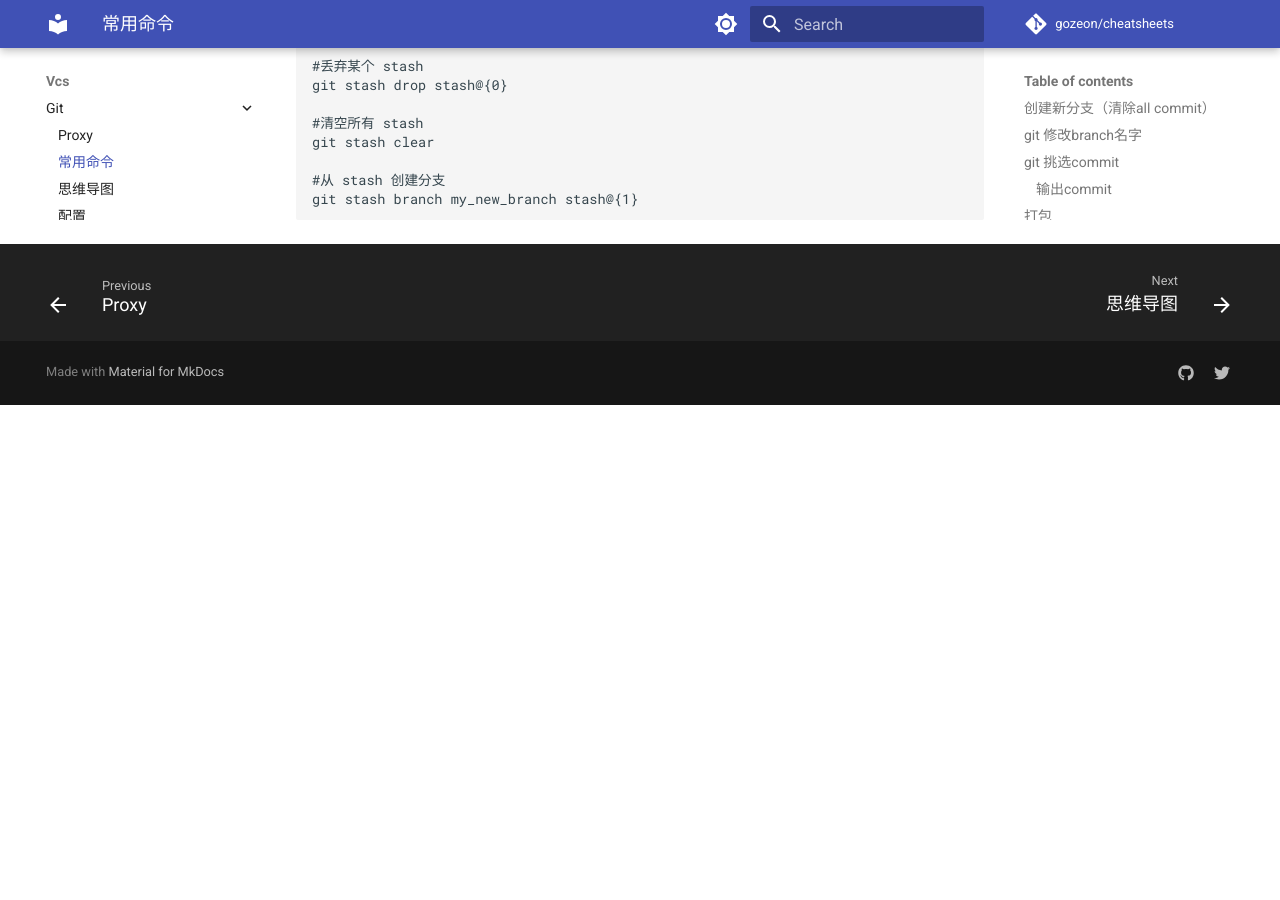
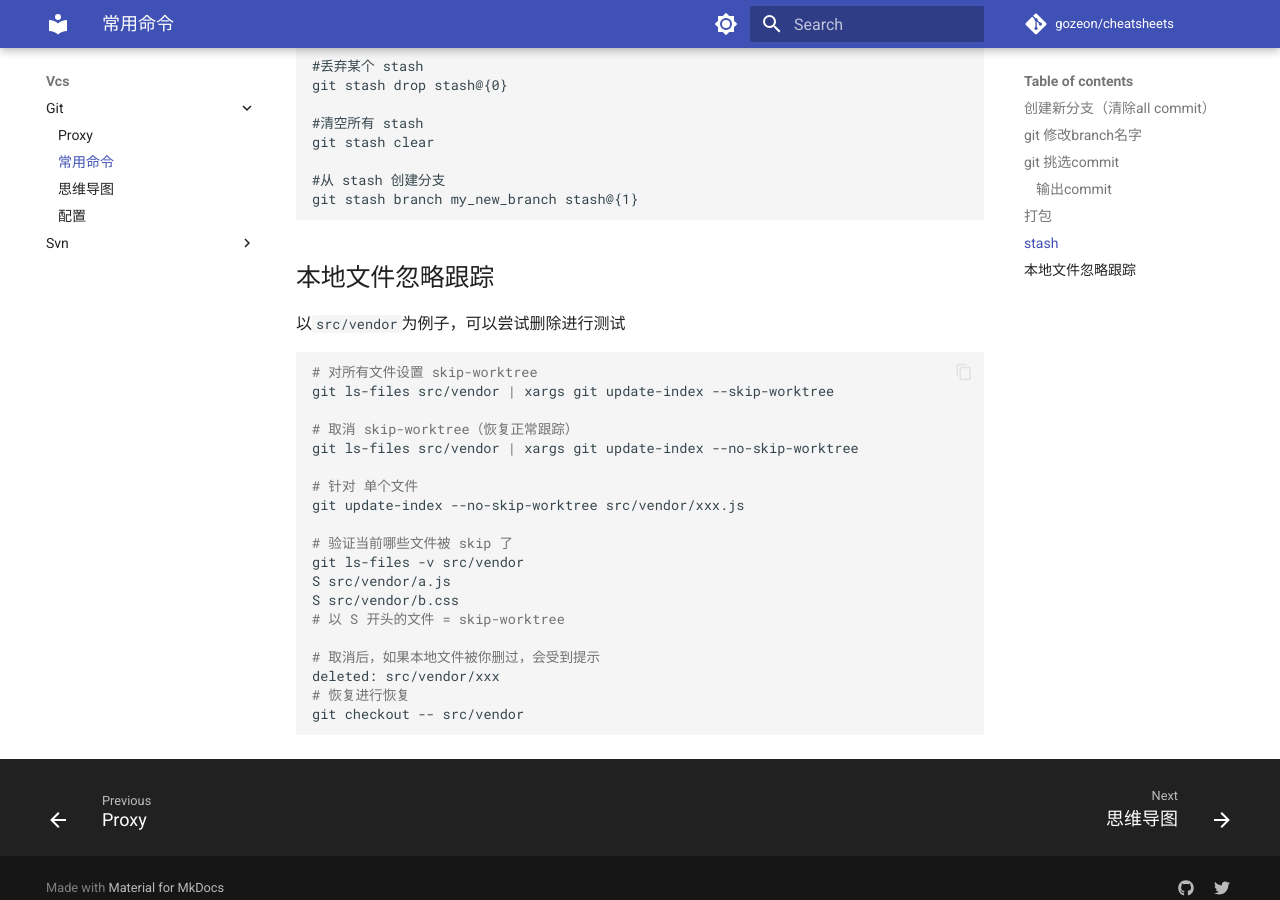
Before and after one commit to gozeon/cheatsheets, an MkDocs documentation site: the page built from docs/vcs/git/常用命令.md, in a window 1280 px wide and 900 px high, scrolled down 1570 px. Built offline with MkDocs 1.6.1 and Material for MkDocs 9.7.7, drawn with Linux system fonts in a browser that asks for light colours; comment, search, counter and statistics services are not loaded; before the commit the page ends 1975 px from its top, so only the background shows below that.

Commit message:
Update 常用命令.md

````diff
--- a/docs/vcs/git/常用命令.md
+++ b/docs/vcs/git/常用命令.md
@@ -78,3 +78,29 @@ git stash clear
 git stash branch my_new_branch stash@{1}
 
 ```
+
+## 本地文件忽略跟踪
+
+以`src/vendor`为例子，可以尝试删除进行测试
+
+```bash
+# 对所有文件设置 skip-worktree
+git ls-files src/vendor | xargs git update-index --skip-worktree
+
+# 取消 skip-worktree（恢复正常跟踪）
+git ls-files src/vendor | xargs git update-index --no-skip-worktree
+
+# 针对 单个文件
+git update-index --no-skip-worktree src/vendor/xxx.js
+
+# 验证当前哪些文件被 skip 了
+git ls-files -v src/vendor
+S src/vendor/a.js
+S src/vendor/b.css
+# 以 S 开头的文件 = skip-worktree
+
+# 取消后，如果本地文件被你删过，会受到提示
+deleted: src/vendor/xxx
+# 恢复进行恢复
+git checkout -- src/vendor
+```
````
